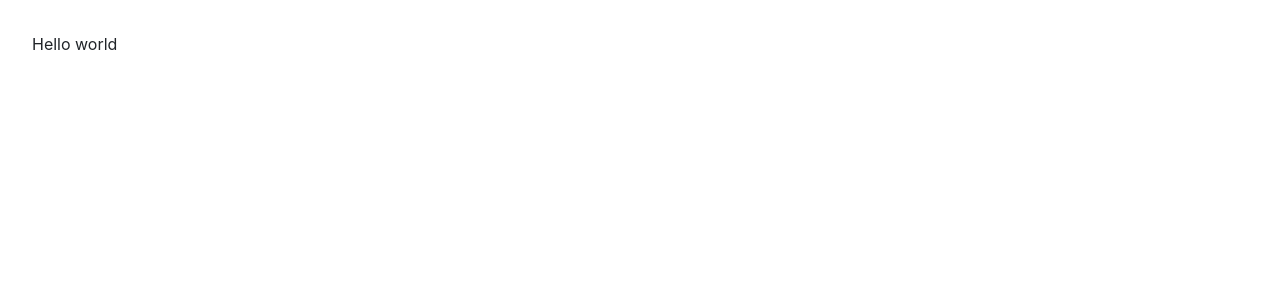
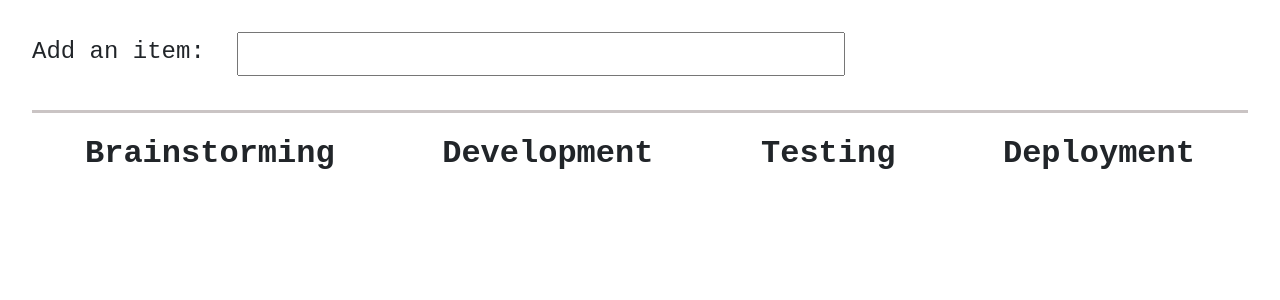
Before and after one commit to kcmv/reactjs-exam, a React (Create React App) app: page / in a window 1280 px wide. Shown: the top 300 px of the page. Built offline with nearby package versions, Linux system fonts and the light colour scheme.

Commit message:
input and rendering logic

```diff
--- a/src/App.jsx
+++ b/src/App.jsx
@@ -10,7 +10,6 @@ const App = (props) => (
     <AssemblyLine
       stages={["Brainstorming", "Development", "Testing", "Deployment"]}
     />
-    <div>Hello world</div>
   </div>
 );
 
--- /dev/null
+++ b/src/components/AssemblyItem.jsx
@@ -0,0 +1,7 @@
+import React from "react";
+
+const AssemblyItem = ({ item }) => {
+  return <button className="assembly-item">{item}</button>;
+};
+
+export default React.memo(AssemblyItem);
--- a/src/components/AssemblyLine.jsx
+++ b/src/components/AssemblyLine.jsx
@@ -1,22 +1,71 @@
-import React from "react";
+import React, { useState, useRef } from "react";
+import AssemblyItem from "./AssemblyItem";
 
-class AssemblyLine extends React.Component {
-  constructor(props) {
-    super(props);
-  }
+const AssemblyLine = ({ stages }) => {
+  const [inputItem, setInputItem] = useState("");
+  const [assemblyData, setAssemblyData] = useState([]);
+  const inputRef = useRef(null);
+  console.log(assemblyData);
 
-  // TODO add your code here.
-  // Feel free to use a functional component.
-  // Don't forget about candidate-written-response.md
-  // when you finish coding!
+  const AddItemChange = (e) => {
+    e.preventDefault();
+    setInputItem(e.target.value);
+  };
 
-  render() {
-    return (
-      <>
-        {/* TODO -- src/components/AssemblyLine.jsx */}
-      </>
-    );
-  }
-}
+  const handleInputKeyDown = (e) => {
+    if (e.key === "Enter") {
+      setAssemblyData((prevAssemblyData) => [
+        ...prevAssemblyData,
+        { assembly_item: inputItem, stage_index: 0 },
+      ]);
+      inputRef.current.value = "";
+      console.log(inputItem);
+    }
+  };
+
+  return (
+    <>
+      <header>
+        <label htmlFor="add-item" className="add-item-label">
+          Add an item:
+        </label>
+        <input
+          className="assembly-add-item "
+          name="add-item"
+          ref={inputRef}
+          onChange={AddItemChange}
+          onKeyDown={handleInputKeyDown}
+        />
+      </header>
+      <main className="container">
+        {stages &&
+          stages.map((stage, id) => (
+            <div key={stage} className="assembly-stage">
+              <h1 className="stage-type">{stage}</h1>
+              <div className="stage-items">
+                {assemblyData.length !== 0 &&
+                  assemblyData.map(
+                    ({ assembly_item, stage_index }, data_id = id) => {
+                      if (stage_index === id) {
+                        return (
+                          <div key={`${stage_index}-${data_id}`}>
+                            <AssemblyItem item={assembly_item} />
+                          </div>
+                        );
+                      }
+                    }
+                  )}
+              </div>
+            </div>
+          ))}
+      </main>
+    </>
+  );
+};
 
 export default AssemblyLine;
+
+// TODO add your code here.
+// Feel free to use hooks and state.
+// Don't forget about candidate-written-response.md
+// when you finish coding!
--- a/src/styles.css
+++ b/src/styles.css
@@ -1,5 +1,6 @@
 #app {
   margin: 2em;
+  font-family: "Courier New", Courier, monospace;
 }
 
 .assembly-item {
@@ -10,6 +11,7 @@
 }
 
 .container {
+  margin-top: 1.4rem;
   display: flex;
   justify-content: space-between;
 }
@@ -21,3 +23,32 @@
 .assembly-item:hover {
   background-color: yellow;
 }
+
+header {
+  border-bottom: 3px solid rgb(202, 196, 196);
+  padding-bottom: 2rem;
+}
+
+.add-item-label {
+  padding-right: 2rem;
+  font-size: 1.5rem;
+  font-weight: 400;
+}
+
+.assembly-add-item {
+  width: 50%;
+  padding: 0.5rem;
+}
+
+.stage-type {
+  font-size: 2rem;
+  font-weight: 600;
+}
+
+.stage-items {
+  display: flex;
+  flex-direction: column;
+  justify-content: center;
+  align-items: start;
+  gap: 0.5rem;
+}
```
